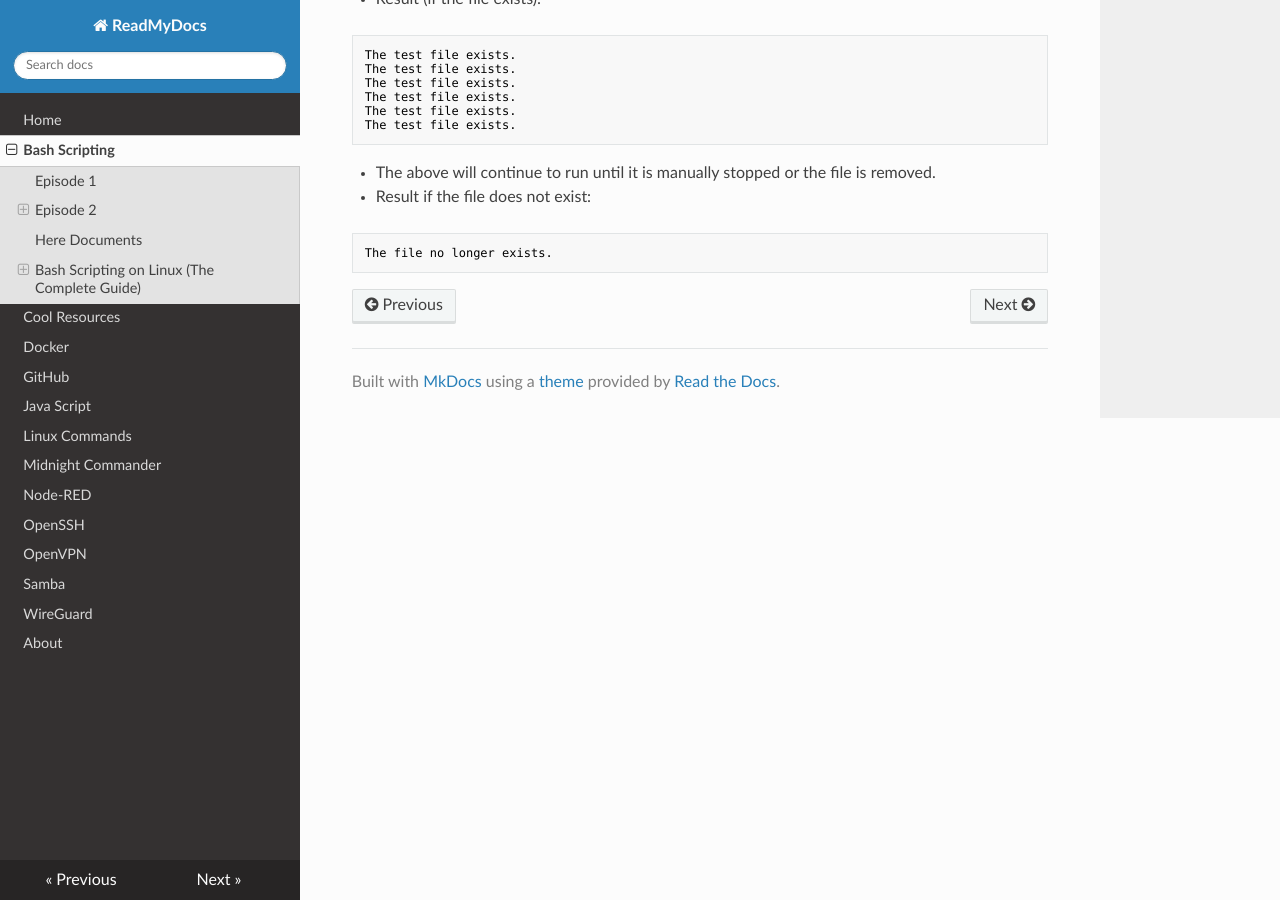
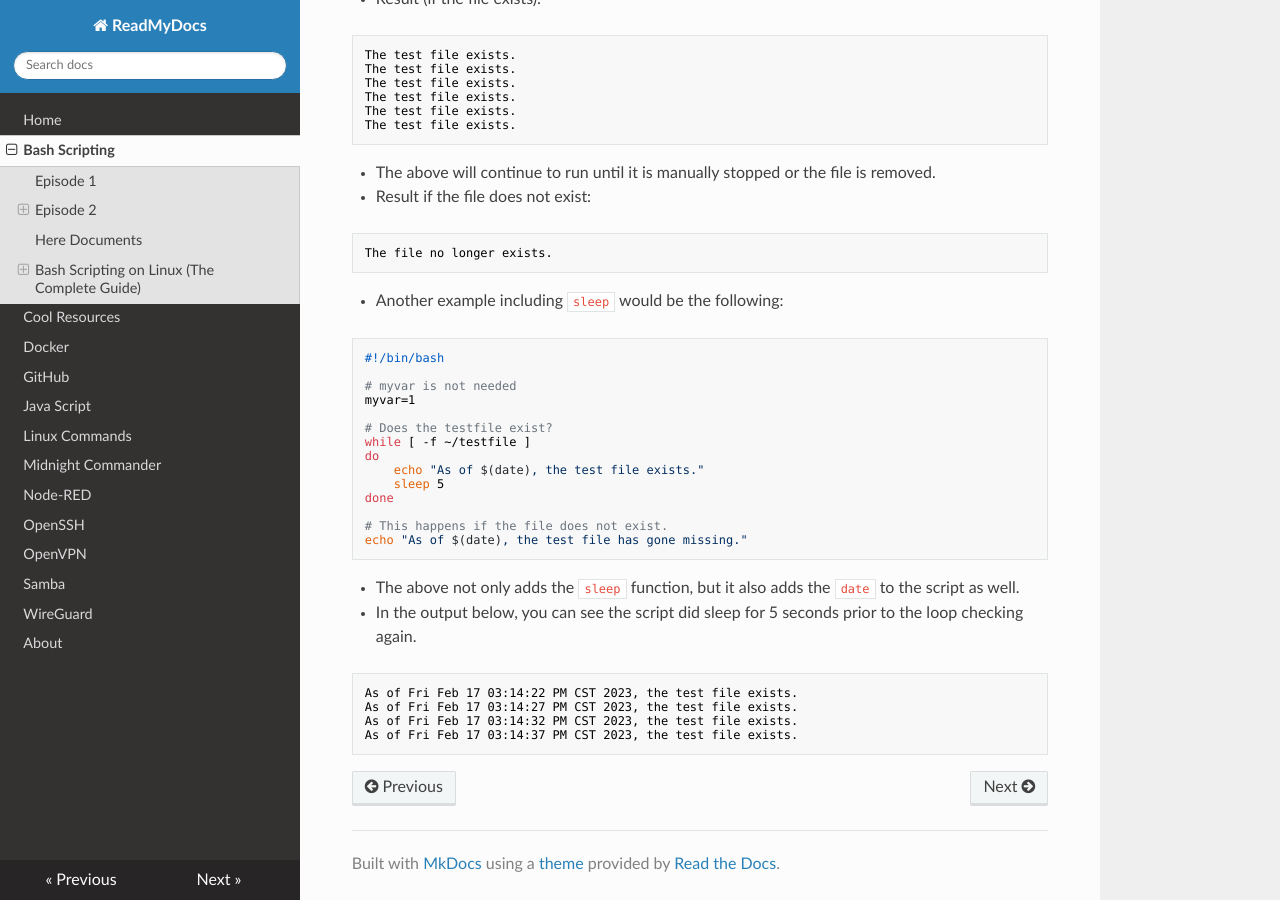
Before and after one commit to mholdiman19/mholdiman19.github.io, an MkDocs documentation site: the page built from docs/bash_scripting.md, in a window 1280 px wide and 900 px high, scrolled down 12729 px. Built offline with MkDocs 1.6.1, drawn with Linux system fonts in a browser that asks for light colours; nearby versions of some CDN libraries.

Commit message:
sync
finished while loops

````diff
--- a/docs/bash_scripting.md
+++ b/docs/bash_scripting.md
@@ -681,3 +681,32 @@ The test file exists.
 ```text
 The file no longer exists.
 ```
+
+* Another example including `sleep` would be the following:
+
+```bash
+#!/bin/bash
+
+# myvar is not needed
+myvar=1
+
+# Does the testfile exist?
+while [ -f ~/testfile ]
+do
+    echo "As of $(date), the test file exists."
+    sleep 5
+done
+
+# This happens if the file does not exist.
+echo "As of $(date), the test file has gone missing."
+```
+
+* The above not only adds the `sleep` function, but it also adds the `date` to the script as well.
+* In the output below, you can see the script did sleep for 5 seconds prior to the loop checking again.
+
+```text
+As of Fri Feb 17 03:14:22 PM CST 2023, the test file exists.
+As of Fri Feb 17 03:14:27 PM CST 2023, the test file exists.
+As of Fri Feb 17 03:14:32 PM CST 2023, the test file exists.
+As of Fri Feb 17 03:14:37 PM CST 2023, the test file exists.
+```
````
Also changed, not shown: site/bash_scripting/index.html, site/index.html, site/search/search_index.json, site/sitemap.xml, 1 other file.
